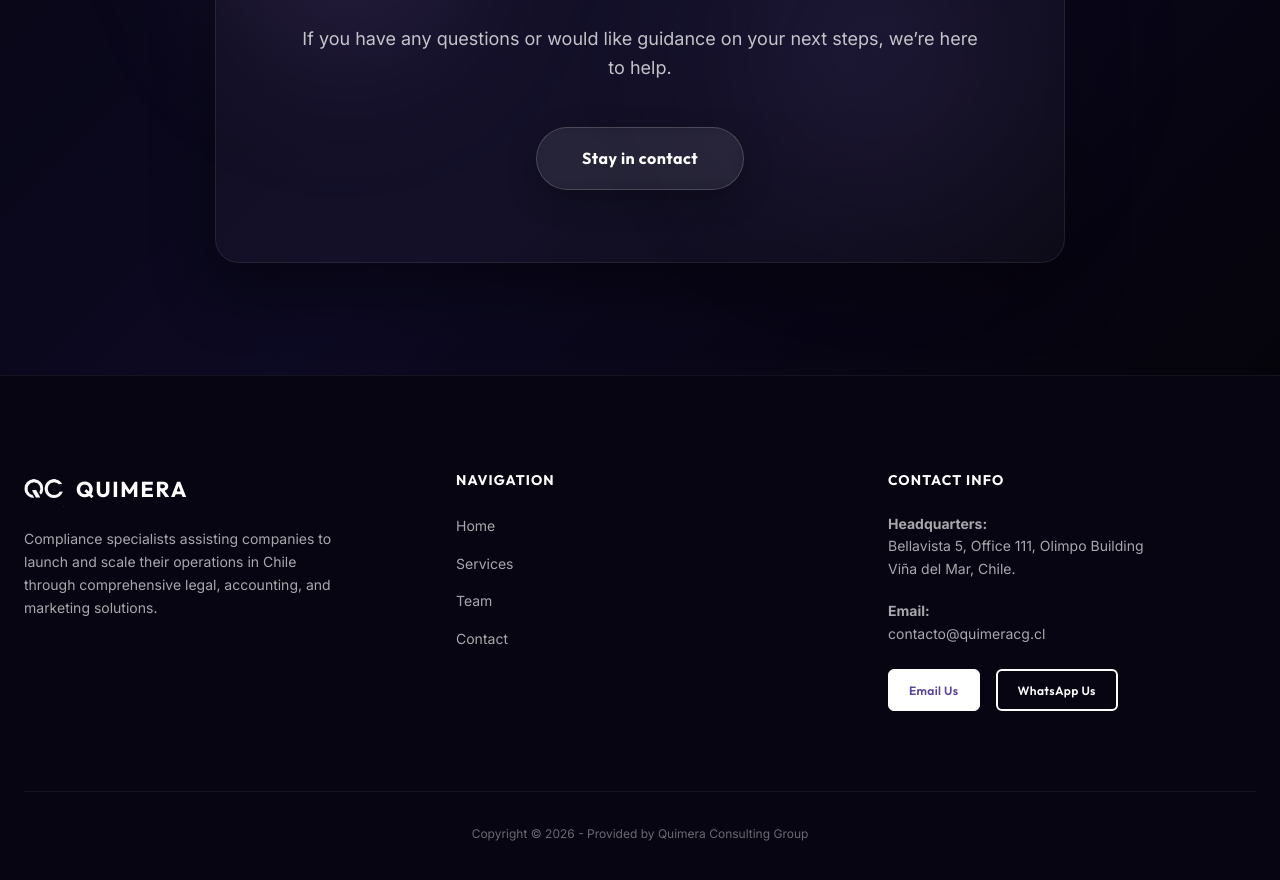
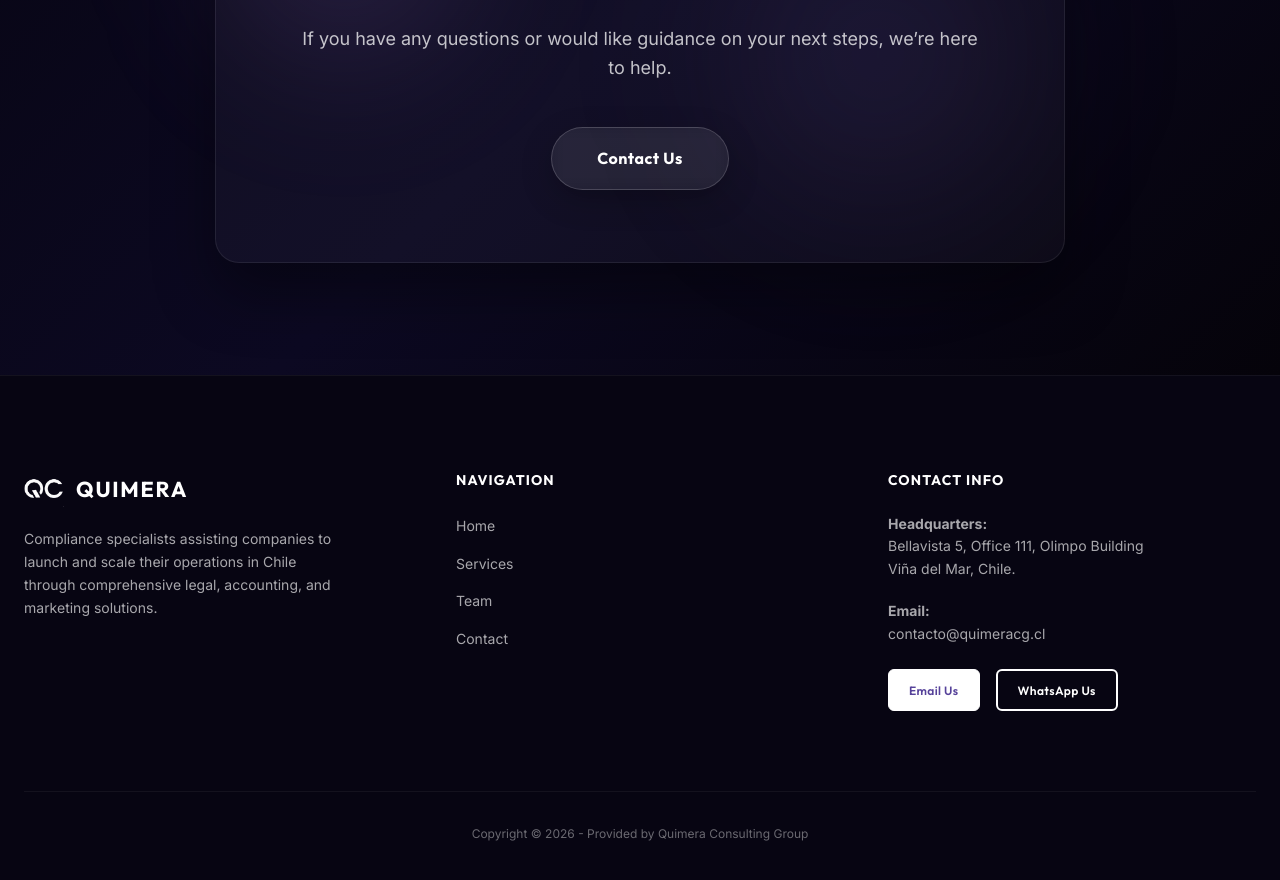
Before and after one commit to marketingfuentesjuul/quimera, a React (Vite) app: page / in a window 1280 px wide. Shown: the part 3640-4520 px from the top of the page. Built offline with nearby package versions, Linux system fonts and the light colour scheme.

Commit message:
docs: rename button to Contact Us in CTASection

```diff
--- a/src/components/CTASection.jsx
+++ b/src/components/CTASection.jsx
@@ -161,7 +161,7 @@ const CTASection = () => {
                 transition: 'all 0.3s cubic-bezier(0.4, 0, 0.2, 1)'
               }}
             >
-              Stay in contact
+              Contact Us
             </Link>
           </div>
         </div>
```
